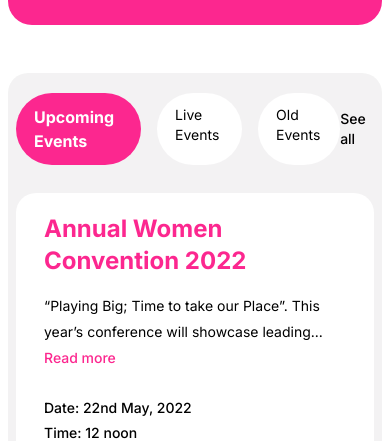
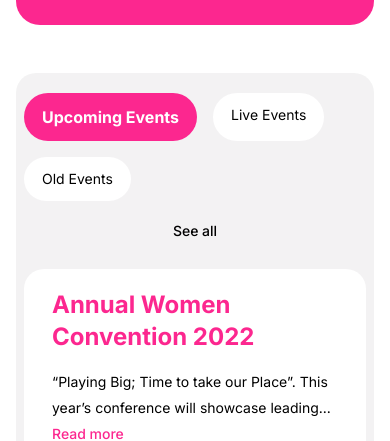
Before and after one commit to CodeKing12/Wiscar, a website: page sources/dashboard.html in a window 390 px wide. Shown: the part 680-1121 px from the top of the page. Drawn offline with Linux system fonts and the light colour scheme.

Commit message:
I am done with making the whole dashboard page responsive.

```diff
--- a/sources/dashboard.html
+++ b/sources/dashboard.html
@@ -58,7 +58,7 @@
                 Logout
             </a>
         </div>
-        <div class="main-page w-full px-2 sm:px-5 lg:px-8 xl:px-10 pt-4 pb-9 xl:ml-[250px]">
+        <div class="main-page w-full px-4 sm:px-5 lg:px-8 xl:px-10 pt-4 pb-9 xl:ml-[250px]">
             <div class="flex justify-between items-center">
                 <i onclick="openDashMenu()" class="material-symbols-outlined xl:!hidden cursor-pointer !text-4xl text-brand-pink">menu</i>
                 <form class="w-fit relative dash-search">
@@ -128,13 +128,13 @@
             </section>
 
             <section class="mt-12 bg-brand-purple bg-opacity-5 py-5 px-2 sm:px-7 rounded-[20px] wrapper">
-                <div class="flex items-center justify-between mb-7">
-                    <div class="flex gap-4">
+                <div class="flex flex-col sm:flex-row items-center justify-between mb-7">
+                    <div class="flex flex-wrap mx-auto sm:mx-0 gap-4">
                         <a data-id="upcoming" class="tab-button cursor-pointer rounded-[70px] bg-white active py-3 px-[18px]">Upcoming Events</a>
                         <a data-id="live" class="tab-button cursor-pointer rounded-[70px] text-sm bg-white py-3 px-[18px]">Live Events</a>
                         <a data-id="old" class="tab-button cursor-pointer rounded-[70px] text-sm bg-white py-3 px-[18px]">Old Events</a>
                     </div>
-                    <a class="see-link font-medium text-sm cursor-pointer decoration-brand-pink hover:text-brand-pink ease duration-150">See all</a>
+                    <a class="see-link mt-5 sm:mt-0 font-medium text-sm cursor-pointer decoration-brand-pink hover:text-brand-pink ease duration-150">See all</a>
                 </div>
                 <div id="upcoming" class="grid grid-cols-1 md:grid-cols-2 justify-items-center xxl:grid-cols-3 gap-5 xxl:gap-9 content active">
                     <div class="max-w-md bg-white rounded-[20px] py-5 px-7">
```
Also changed, not shown: sources/css/styles.css.
